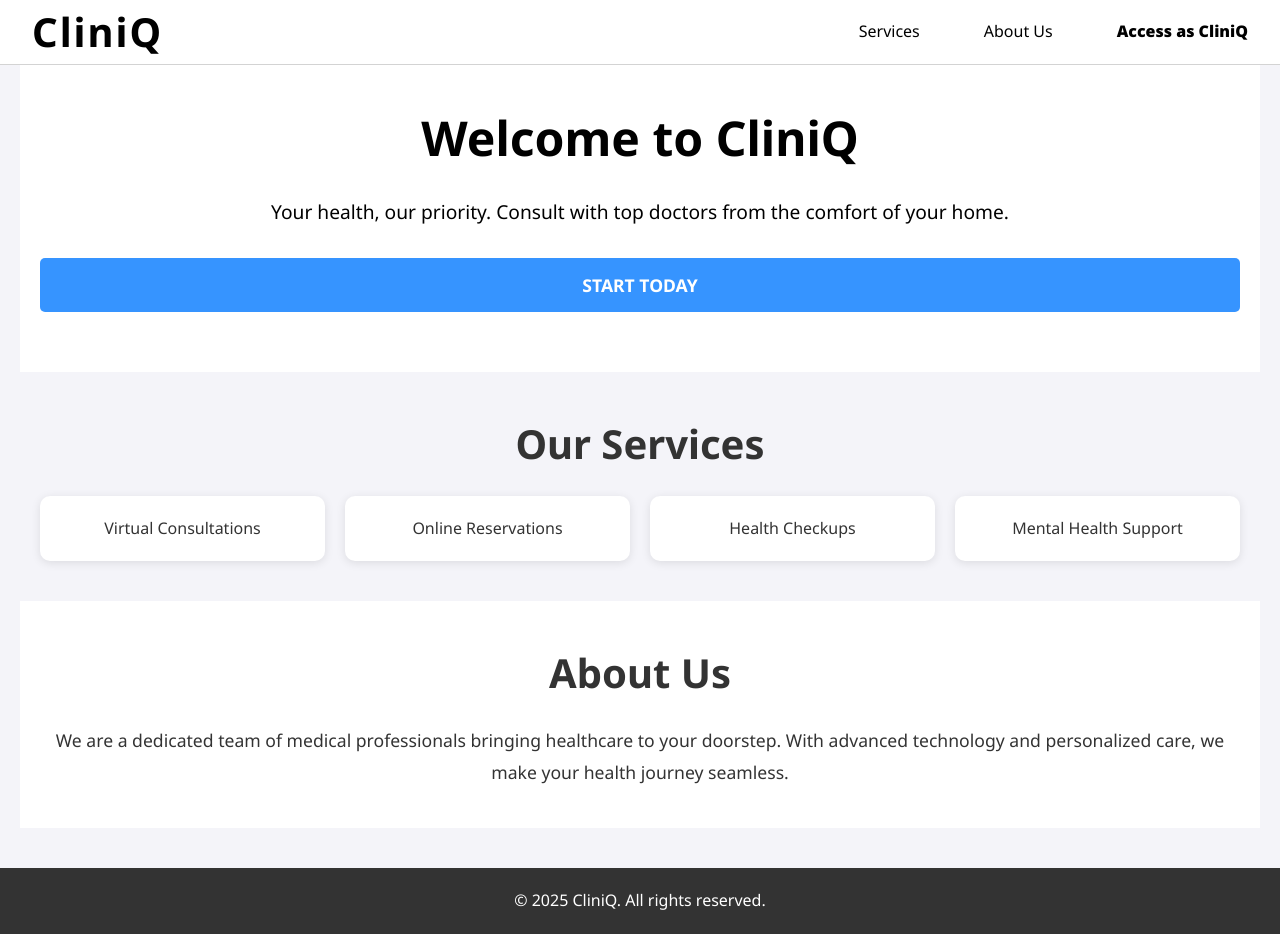
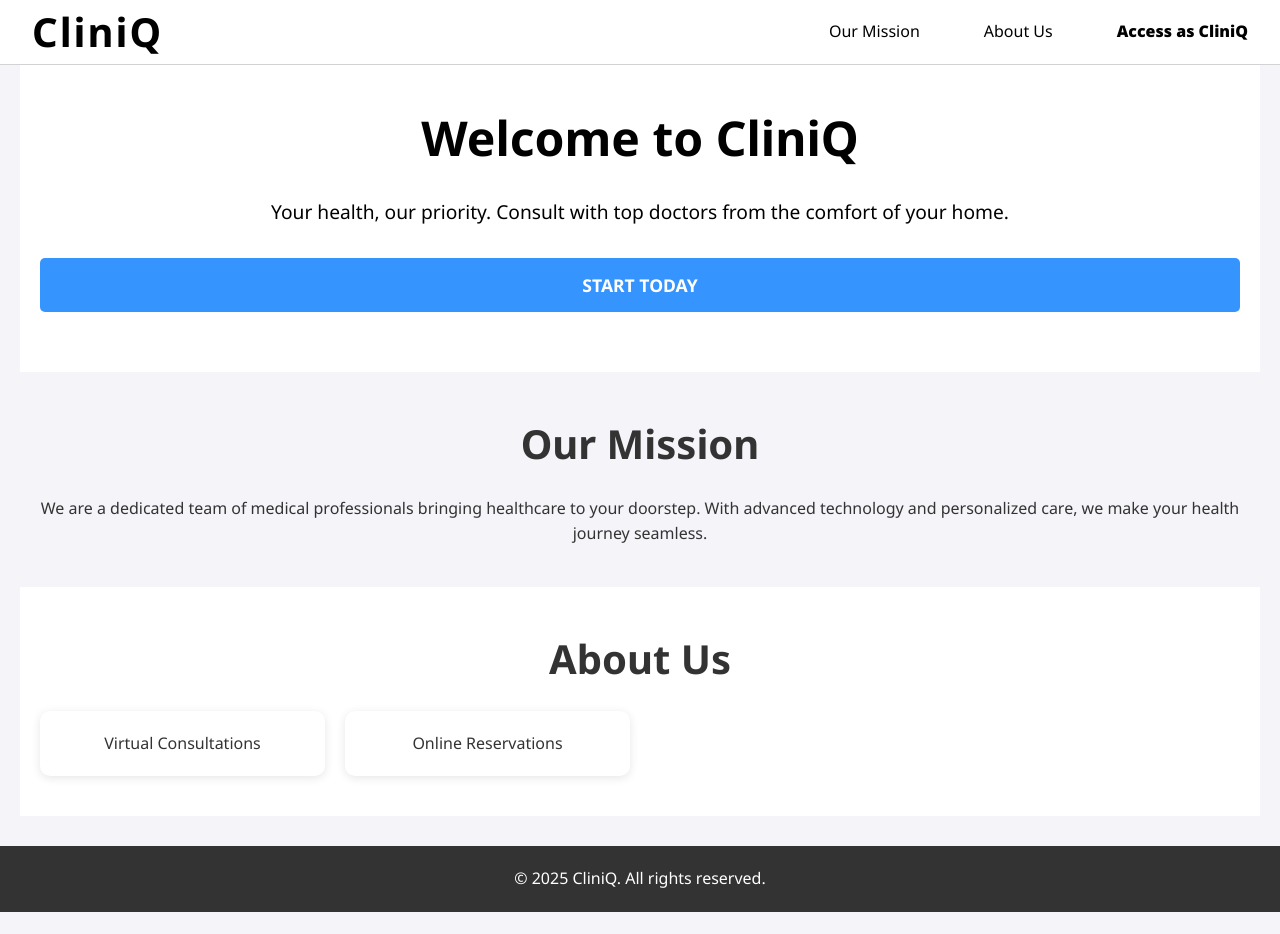
Before and after one commit to 4yushP4tel/mchacks, a React (Vite) app in the folder frontend/: page / in a window 1280 px wide. After the commit the page ends 912 px from the top, so only its background shows below. Built offline with nearby package versions, Linux system fonts and the light colour scheme; no server answers.

Commit message:
Changed header and homepage to for McHacks

```diff
--- a/frontend/src/components/header.jsx
+++ b/frontend/src/components/header.jsx
@@ -12,7 +12,7 @@ function Header() {
 
             </div>
             <ul className="navbar">
-                <li>Services</li>
+                <li>Our Mission</li>
                 <li>About Us </li>
 
                 <li>
--- a/frontend/src/components/home_body.jsx
+++ b/frontend/src/components/home_body.jsx
@@ -14,22 +14,21 @@ function HomeBody() {
 
         </section>
 
+
         <section id="services" className="services">
-            <h2>Our Services</h2>
-            <ul>
-                <li>Virtual Consultations</li>
-                <li>Online Reservations</li>
-                <li>Health Checkups</li>
-                <li>Mental Health Support</li>
-            </ul>
-        </section>
-
-        <section id="about" className="about-us">
-            <h2>About Us</h2>
+            <h2>Our Mission</h2>
             <p>
                 We are a dedicated team of medical professionals bringing healthcare to your doorstep.
                 With advanced technology and personalized care, we make your health journey seamless.
             </p>
+        </section>
+
+        <section id="about" className="services about-bg">
+            <h2>About Us</h2>
+            <ul>
+                <li>Virtual Consultations</li>
+                <li>Online Reservations</li>
+            </ul>
         </section>
       </main>
     )
--- a/frontend/src/style.css
+++ b/frontend/src/style.css
@@ -156,6 +156,11 @@
     line-height: 1.8;
   }
 
+.about-bg {
+    background-color: white;
+    margin-bottom: -10px;
+}
+
   /* Footer */
   .footer {
     background-color: #333;
```
